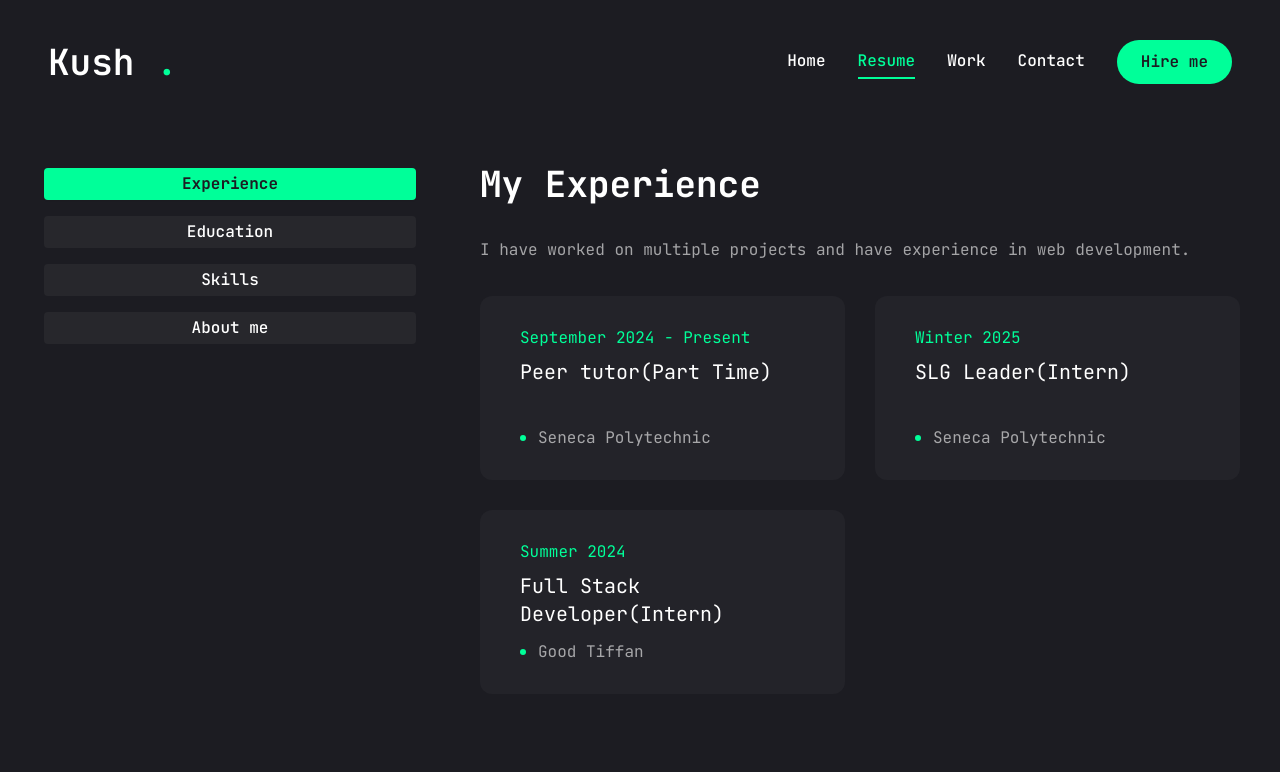
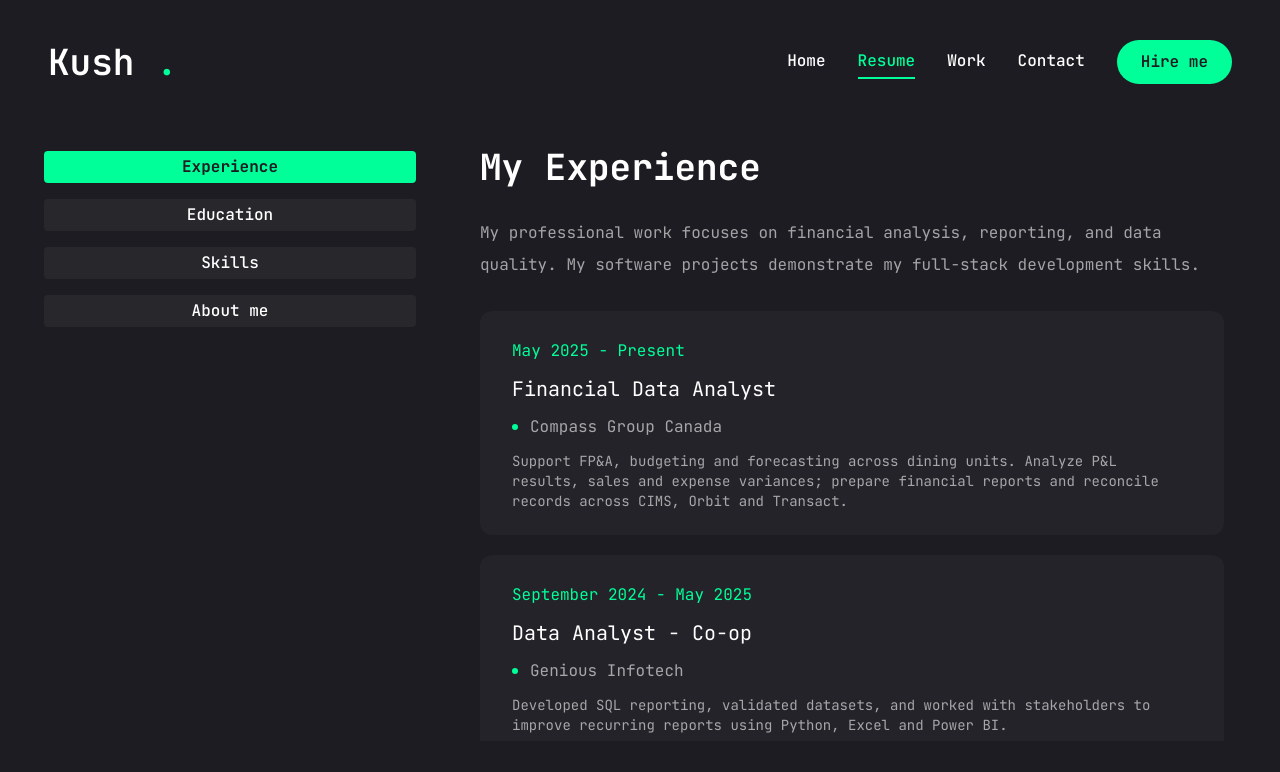
Before and after one commit to Kush10022/Kush-portfolio, a Next.js app: page /resume in a window 1280 px wide. Shown: the top 772 px of the page. Built offline with nearby package versions, Linux system fonts and the light colour scheme.

Commit message:
Align experience and skills with current resume

```diff
--- a/app/resume/page.jsx
+++ b/app/resume/page.jsx
@@ -3,15 +3,16 @@
 import {
   FaJs,
   FaReact,
-  FaNodeJs
+  FaNodeJs,
+  FaDatabase,
+  FaChartBar,
+  FaFileExcel
 } from "react-icons/fa";
-import { SiTailwindcss, SiNextdotjs, SiDocker, SiExpress, SiMongodb, SiGithub, SiTypescript, SiPython, SiFirebase } from "react-icons/si";
+import { SiTailwindcss, SiNextdotjs, SiDocker, SiExpress, SiMongodb, SiGithub, SiPython, SiFirebase } from "react-icons/si";
 
 const about = {
   title: "About Me",
-  Description: `Hey, I am Kush Patel — a software development student at Seneca Polytechnic and a fast learner with a curious mindset.
-  I started with zero experience — never used a computer before — but within one semester, I was building full-stack applications. I learn by understanding concepts deeply, always asking why something works.I have worked on real-world projects like a PSW support platform, a dynamic portfolio, and tools like an expense tracker and Chrome extension. I also love helping others learn as a peer tutor and SLG leader.
-  Outside of coding, I am all about exploring new tech and recharging with games to stay sharp and focused.`,
+  Description: `I am Kush Patel, a financial data analyst and software development graduate. At Compass Group Canada, I analyze financial performance across multiple dining units, prepare forecasts and variance reports, and build Excel reports for business decisions. I also develop full-stack projects and use SQL and Power BI to make data easier to understand.`,
   info: [
     {
       fieldname: "Name:",
@@ -22,8 +23,8 @@ const about = {
       fieldvalue: "+1 (647)-773-2116",
     },
     {
-      fieldname: "Projects:",
-      fieldvalue: "10+",
+      fieldname: "Focus:",
+      fieldvalue: "Analytics & web development",
     },
     {
       fieldname: "Email:",
@@ -40,22 +41,19 @@ const experience = {
   icon: "👨‍💻",
   title: "My Experience",
   description:
-    "I have worked on multiple projects and have experience in web development.",
+    "My professional work focuses on financial analysis, reporting, and data quality. My software projects demonstrate my full-stack development skills.",
   items: [
     {
-      company: "Seneca Polytechnic",
-      position: "Peer tutor(Part Time)",
-      duration: "September 2024 - Present",
+      company: "Compass Group Canada",
+      position: "Financial Data Analyst",
+      duration: "May 2025 - Present",
+      details: "Support FP&A, budgeting and forecasting across dining units. Analyze P&L results, sales and expense variances; prepare financial reports and reconcile records across CIMS, Orbit and Transact.",
     },
     {
-      company: "Seneca Polytechnic",
-      position: "SLG Leader(Intern)",
-      duration: "Winter 2025",
-    },
-    {
-      company: "Good Tiffan",
-      position: "Full Stack Developer(Intern)",
-      duration: "Summer 2024",
+      company: "Genious Infotech",
+      position: "Data Analyst - Co-op",
+      duration: "September 2024 - May 2025",
+      details: "Developed SQL reporting, validated datasets, and worked with stakeholders to improve recurring reports using Python, Excel and Power BI.",
     },
   ],
 };
@@ -64,19 +62,19 @@ const Education = {
   icon: "🎓",
   title: "My Education",
   description:
-    "Completed my Bachelor degree in Software Development from Seneca polytechnic. ",
+    "Completed an Honours Bachelor of Technology in Software Development at Seneca Polytechnic.",
   items: [
     {
       institution: "Seneca Polytechnic",
-      degree: "BSD (Hounours Bachelor of technology - Software Development)",
-      duration: "September 2021 - Present",
+      degree: "Honours Bachelor of Technology - Software Development",
+      duration: "September 2021 - August 2025",
     },
   ],
 };
 const Skills = {
   title: "My Skills",
   description:
-    "I have the knowledge of different programming languages and tools.",
+    "Tools I use for financial reporting, data analysis and full-stack projects.",
   skillList: [
     {
       name: "Javascript",
@@ -115,12 +113,20 @@ const Skills = {
       icon: <SiGithub />,
     },
     {
-      name: "Typescript(Learning Phase)",
-      icon: <SiTypescript />,
+      name: "SQL",
+      icon: <FaDatabase />,
     },
     {
       name: "Python",
       icon: <SiPython />,
+    },
+    {
+      name: "Power BI",
+      icon: <FaChartBar />,
+    },
+    {
+      name: "Excel",
+      icon: <FaFileExcel />,
     },
     {
       name: "Firebase",
@@ -179,21 +185,22 @@ const Resume = () => {
                 <p className="max-h-[600px] text-white/60 mx-auto xl:mx-0">
                   {experience.description}
                 </p>
-                <ScrollArea className="h-[400px]">
-                  <ul className="grid grid-cols-1 lg:grid-cols-2 gap-[30px]">
+                <ScrollArea className="h-[430px]">
+                  <ul className="grid grid-cols-1 gap-[20px] pr-4">
                     {experience.items.map((item, index) => (
                       <li
                         key={index}
-                        className="bg-[#232329] h-[184px] py-6 px-10 rounded-xl flex flex-col justify-center items-center lg:items-start gap-1"
+                        className="bg-[#232329] min-h-[184px] py-6 px-8 rounded-xl flex flex-col justify-center items-center lg:items-start gap-2"
                       >
                         <span className="text-accent">{item.duration}</span>
-                        <h3 className="text-xl max-w-[260px] min-h-[60px] text-center lg:text-left">
+                        <h3 className="text-xl text-center lg:text-left">
                           {item.position}
                         </h3>
                         <div className="flex items-center gap-3">
                           <span className="w-[6px] h-[6px] rounded-full bg-accent"></span>
                           <p className="text-white/60">{item.company}</p>
                         </div>
+                        <p className="text-sm text-white/60 text-center lg:text-left">{item.details}</p>
                       </li>
                     ))}
                   </ul>
```
